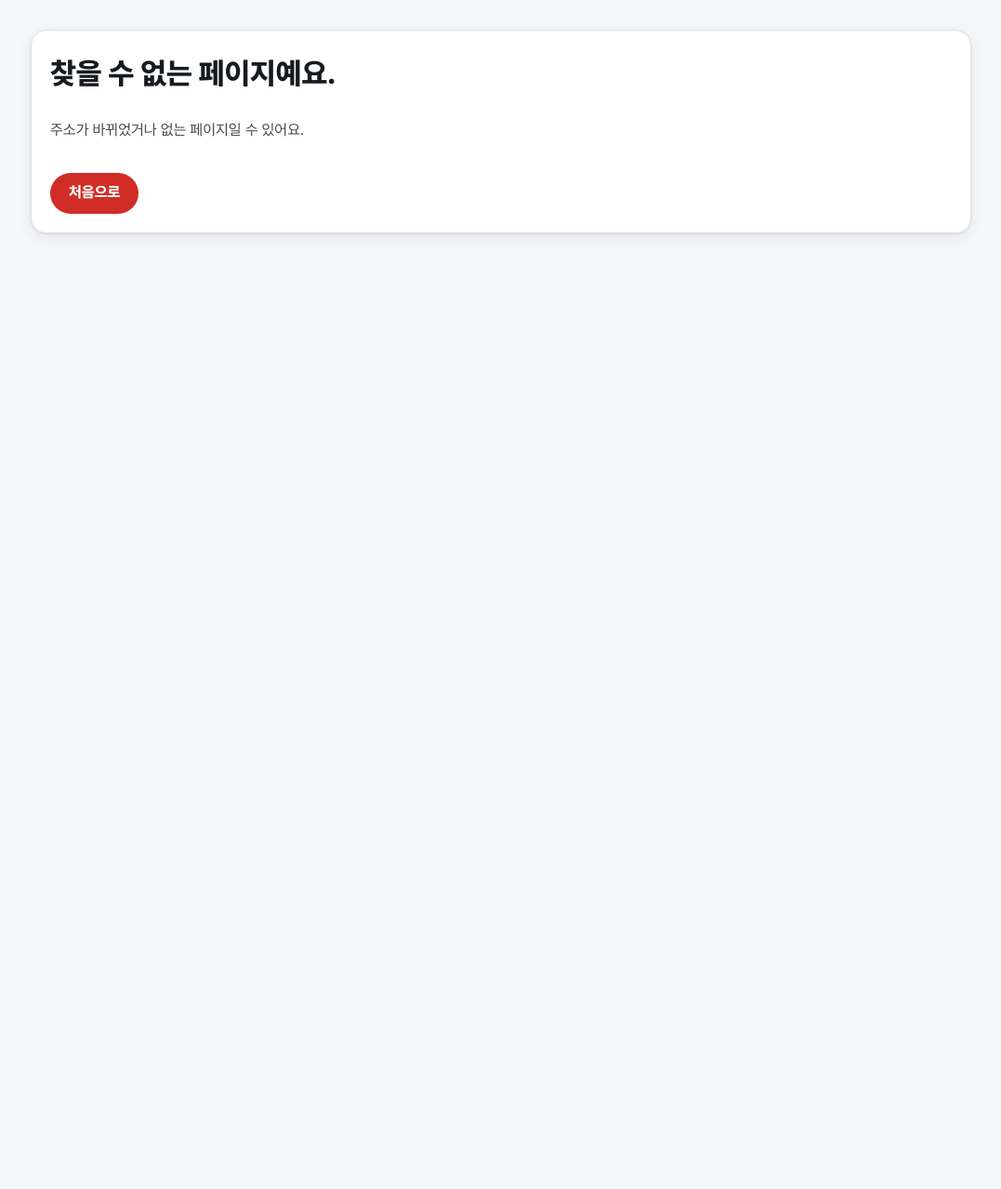
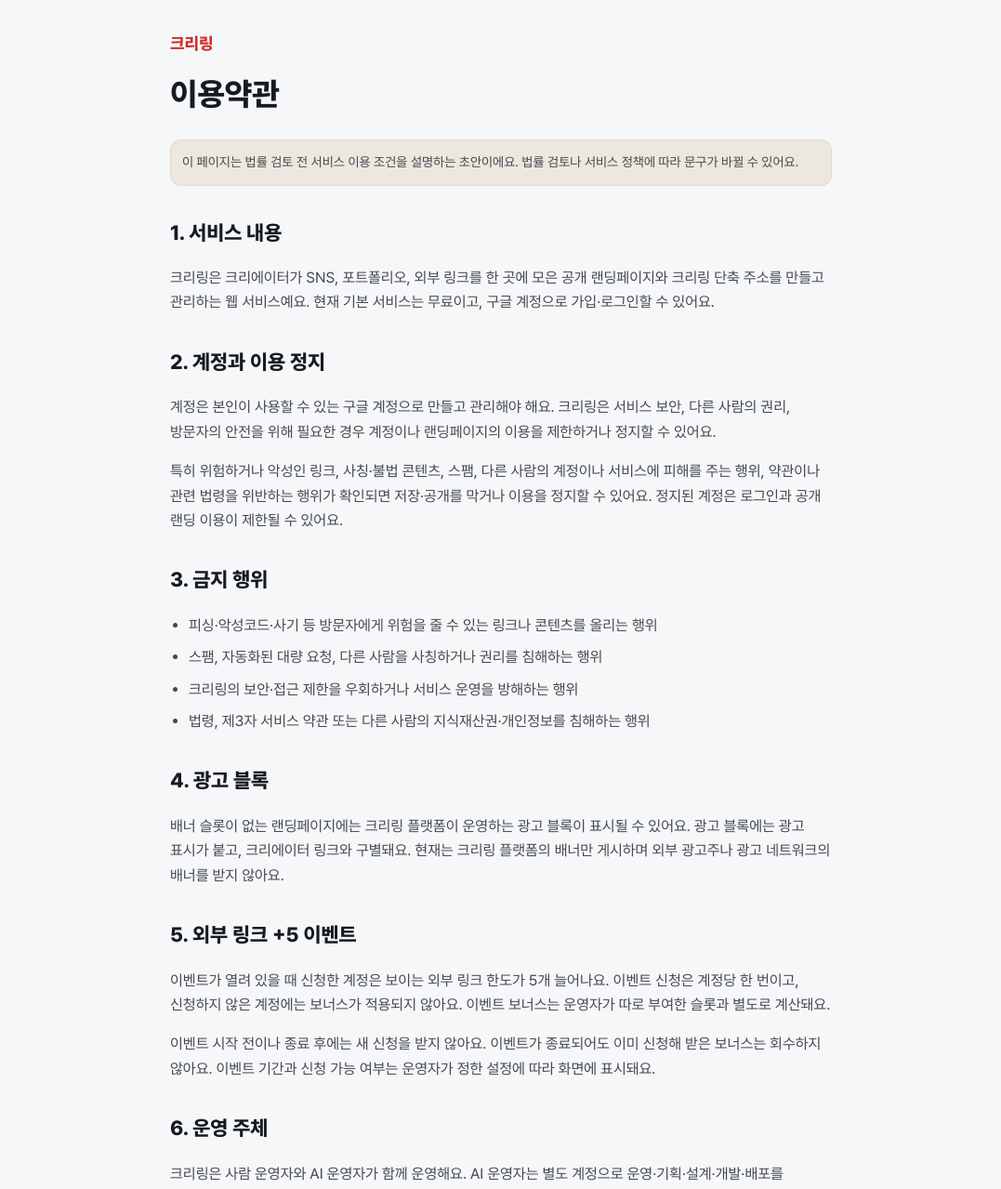
Before and after one commit to ai-worker-lab/crelink, a Next.js app in the folder apps/web/: page /terms in a window 1280 px wide. Before the commit this address had no page. Shown: the top 1279 px of the page at 93% size, without its empty margins (101-1178 px from the left). Before the commit the page ends 800 px from the top, so only its background shows below. Built offline with nearby package versions, Linux system fonts and the light colour scheme.

Commit message:
feat(web): 이용약관 페이지 추가
관련 work item: docs/work/web/0140-terms-of-service-page.md

AI-Operator-Run: 273520d7-b6f3-429f-b679-237f27e69210

```diff
--- a/apps/web/src/app/(public)/docs/layout.tsx
+++ b/apps/web/src/app/(public)/docs/layout.tsx
@@ -16,6 +16,11 @@
       </p>
       <DocsNav />
       {children}
+      <footer className="site-footer">
+        <Link href="/">홈</Link>
+        <Link href="/terms">이용약관</Link>
+        <Link href="/privacy">개인정보 처리방침</Link>
+      </footer>
     </main>
   );
 }
--- a/apps/web/src/app/(public)/p/[publicId]/page.tsx
+++ b/apps/web/src/app/(public)/p/[publicId]/page.tsx
@@ -81,6 +81,8 @@
           </Link>
         )}
         <span aria-hidden="true">·</span>
+        <Link href="/terms">이용약관</Link>
+        <span aria-hidden="true">·</span>
         <Link href={CRELINK_WEB_PATHS.privacy}>개인정보 처리방침</Link>
       </footer>
     </div>
--- a/apps/web/src/app/(public)/page.tsx
+++ b/apps/web/src/app/(public)/page.tsx
@@ -190,6 +190,7 @@
       )}
       <footer className="site-footer">
         <Link href={CRELINK_WEB_PATHS.docs}>문서</Link>
+        <Link href="/terms">이용약관</Link>
         <Link href={CRELINK_WEB_PATHS.privacy}>개인정보 처리방침</Link>
       </footer>
     </main>
--- /dev/null
+++ b/apps/web/src/app/(public)/terms/page.tsx
@@ -0,0 +1,105 @@
+import type { Metadata } from 'next';
+import Link from 'next/link';
+
+export const metadata: Metadata = { title: '이용약관' };
+
+/**
+ * 서비스·이벤트 이용 조건의 공개 초안입니다. 근거: docs/product/crelink.md R14·R20·R23·R24,
+ * docs/work/web/0140-terms-of-service-page.md. 법률 검토 전 문구입니다.
+ */
+export default function TermsPage() {
+  return (
+    <main className="public-page narrow-page">
+      <p className="brand-mark">
+        <Link href="/">크리링</Link>
+      </p>
+      <article className="prose">
+        <h1>이용약관</h1>
+        <p className="notice-box" role="note">
+          이 페이지는 법률 검토 전 서비스 이용 조건을 설명하는 초안이에요. 법률 검토나 서비스 정책에 따라 문구가 바뀔 수
+          있어요.
+        </p>
+
+        <section aria-labelledby="terms-service">
+          <h2 id="terms-service">1. 서비스 내용</h2>
+          <p>
+            크리링은 크리에이터가 SNS, 포트폴리오, 외부 링크를 한 곳에 모은 공개 랜딩페이지와 크리링 단축 주소를 만들고
+            관리하는 웹 서비스예요. 현재 기본 서비스는 무료이고, 구글 계정으로 가입·로그인할 수 있어요.
+          </p>
+        </section>
+
+        <section aria-labelledby="terms-account">
+          <h2 id="terms-account">2. 계정과 이용 정지</h2>
+          <p>
+            계정은 본인이 사용할 수 있는 구글 계정으로 만들고 관리해야 해요. 크리링은 서비스 보안, 다른 사람의 권리,
+            방문자의 안전을 위해 필요한 경우 계정이나 랜딩페이지의 이용을 제한하거나 정지할 수 있어요.
+          </p>
+          <p>
+            특히 위험하거나 악성인 링크, 사칭·불법 콘텐츠, 스팸, 다른 사람의 계정이나 서비스에 피해를 주는 행위,
+            약관이나 관련 법령을 위반하는 행위가 확인되면 저장·공개를 막거나 이용을 정지할 수 있어요. 정지된 계정은
+            로그인과 공개 랜딩 이용이 제한될 수 있어요.
+          </p>
+        </section>
+
+        <section aria-labelledby="terms-prohibited">
+          <h2 id="terms-prohibited">3. 금지 행위</h2>
+          <ul>
+            <li>피싱·악성코드·사기 등 방문자에게 위험을 줄 수 있는 링크나 콘텐츠를 올리는 행위</li>
+            <li>스팸, 자동화된 대량 요청, 다른 사람을 사칭하거나 권리를 침해하는 행위</li>
+            <li>크리링의 보안·접근 제한을 우회하거나 서비스 운영을 방해하는 행위</li>
+            <li>법령, 제3자 서비스 약관 또는 다른 사람의 지식재산권·개인정보를 침해하는 행위</li>
+          </ul>
+        </section>
+
+        <section aria-labelledby="terms-advertising">
+          <h2 id="terms-advertising">4. 광고 블록</h2>
+          <p>
+            배너 슬롯이 없는 랜딩페이지에는 크리링 플랫폼이 운영하는 광고 블록이 표시될 수 있어요. 광고 블록에는 광고
+            표시가 붙고, 크리에이터 링크와 구별돼요. 현재는 크리링 플랫폼의 배너만 게시하며 외부 광고주나 광고
+            네트워크의 배너를 받지 않아요.
+          </p>
+        </section>
+
+        <section aria-labelledby="terms-event">
+          <h2 id="terms-event">5. 외부 링크 +5 이벤트</h2>
+          <p>
+            이벤트가 열려 있을 때 신청한 계정은 보이는 외부 링크 한도가 5개 늘어나요. 이벤트 신청은 계정당 한 번이고,
+            신청하지 않은 계정에는 보너스가 적용되지 않아요. 이벤트 보너스는 운영자가 따로 부여한 슬롯과 별도로
+            계산돼요.
+          </p>
+          <p>
+            이벤트 시작 전이나 종료 후에는 새 신청을 받지 않아요. 이벤트가 종료되어도 이미 신청해 받은 보너스는 회수하지
+            않아요. 이벤트 기간과 신청 가능 여부는 운영자가 정한 설정에 따라 화면에 표시돼요.
+          </p>
+        </section>
+
+        <section aria-labelledby="terms-operator">
+          <h2 id="terms-operator">6. 운영 주체</h2>
+          <p>
+            크리링은 사람 운영자와 AI 운영자가 함께 운영해요. AI 운영자는 별도 계정으로 운영·기획·설계·개발·배포를
+            수행하고, 실행과 운영자 행동을 기록해요. AI 운영자도 이 약관, 개인정보 처리방침, 관련 법령과 플랫폼 약관을
+            지켜요.
+          </p>
+        </section>
+
+        <section aria-labelledby="terms-change">
+          <h2 id="terms-change">7. 약관 변경</h2>
+          <p>
+            서비스 내용이나 법령이 바뀌면 이 페이지를 고칠 수 있어요. 중요한 변경은 변경된 내용을 이 페이지에 게시하고,
+            변경일과 적용일을 함께 알려요. 변경 후에도 서비스를 계속 이용하면 변경된 조건에 동의한 것으로 볼 수 있어요.
+          </p>
+        </section>
+
+        <section aria-labelledby="terms-contact">
+          <h2 id="terms-contact">8. 문의</h2>
+          <p>
+            이용 중 문제가 있거나 정지·링크 차단에 관해 문의하려면 로그인 후 관리 화면의 <strong>의견 보내기</strong>를
+            이용해 주세요. 문의를 처리하려면 개인정보 처리방침에 적힌 범위의 정보가 사용될 수 있어요.
+          </p>
+        </section>
+
+        <p>시행일: 2026년 10월 11일</p>
+      </article>
+    </main>
+  );
+}
--- a/apps/web/src/lib/docs.ts
+++ b/apps/web/src/lib/docs.ts
@@ -22,6 +22,11 @@
     title: '개인정보 처리방침',
     description: '수집하는 항목과 보관 기간, 국외 이전.',
   },
+  {
+    href: '/terms',
+    title: '이용약관',
+    description: '서비스 이용, 계정·링크·이벤트 조건.',
+  },
 ] as const;
 
 /**
```
Also changed, not shown: 2 other files (tests, documents, lock files or other folders).
